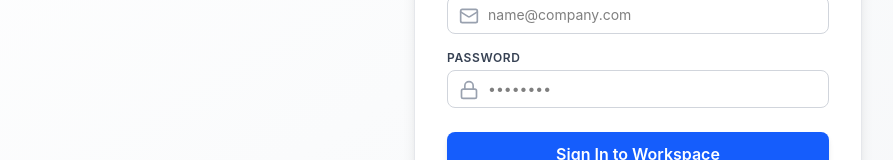
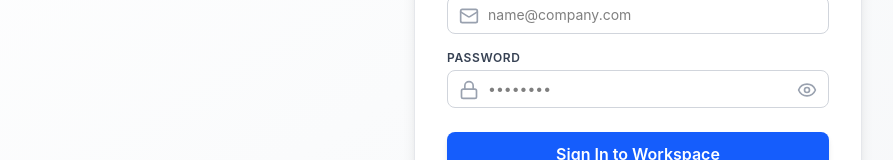
Before and after one commit to Angamana/Nexyra-Tender-App, a React (Vite) app: page /#/login in a window 1280 px wide. Shown: the part 318-478 px from the top of the page, without its empty margins (2-895 px from the left). Built offline with nearby package versions, Linux system fonts and the light colour scheme.

Commit message:
Trigger GitHub Pages deployment build

```diff
--- a/src/Auth/code/Login.tsx
+++ b/src/Auth/code/Login.tsx
@@ -1,10 +1,11 @@
 import { useState } from 'react'
 import { useNavigate } from 'react-router-dom'
 import { useAuth } from '../../Universal/code/lib/auth'
-import { UserPlus, LogIn, Building2, User as UserIcon, Mail, Lock } from 'lucide-react'
+import { UserPlus, LogIn, Building2, User as UserIcon, Mail, Lock, Eye, EyeOff } from 'lucide-react'
 
 export default function Login() {
   const [isSignUp, setIsSignUp] = useState(false)
+  const [showPassword, setShowPassword] = useState(false)
   const [email, setEmail] = useState('')
   const [password, setPassword] = useState('')
   const [name, setName] = useState('')
@@ -122,13 +123,21 @@ export default function Login() {
           <div className="relative">
             <Lock className="w-5 h-5 text-gray-400 absolute left-3 top-2.5" />
             <input
-              type="password"
+              type={showPassword ? 'text' : 'password'}
               value={password}
               onChange={(e) => setPassword(e.target.value)}
-              className="w-full pl-10 pr-3 py-2 border border-gray-300 rounded-lg focus:outline-none focus:ring-2 focus:ring-blue-600 focus:border-transparent text-sm"
+              className="w-full pl-10 pr-10 py-2 border border-gray-300 rounded-lg focus:outline-none focus:ring-2 focus:ring-blue-600 focus:border-transparent text-sm"
               required
               placeholder="••••••••"
             />
+            <button
+              type="button"
+              onClick={() => setShowPassword(!showPassword)}
+              className="absolute right-3 top-2.5 text-gray-400 hover:text-gray-600 focus:outline-none transition-colors"
+              title={showPassword ? "Hide password" : "Show password"}
+            >
+              {showPassword ? <EyeOff className="w-5 h-5" /> : <Eye className="w-5 h-5" />}
+            </button>
           </div>
         </div>
 
```
